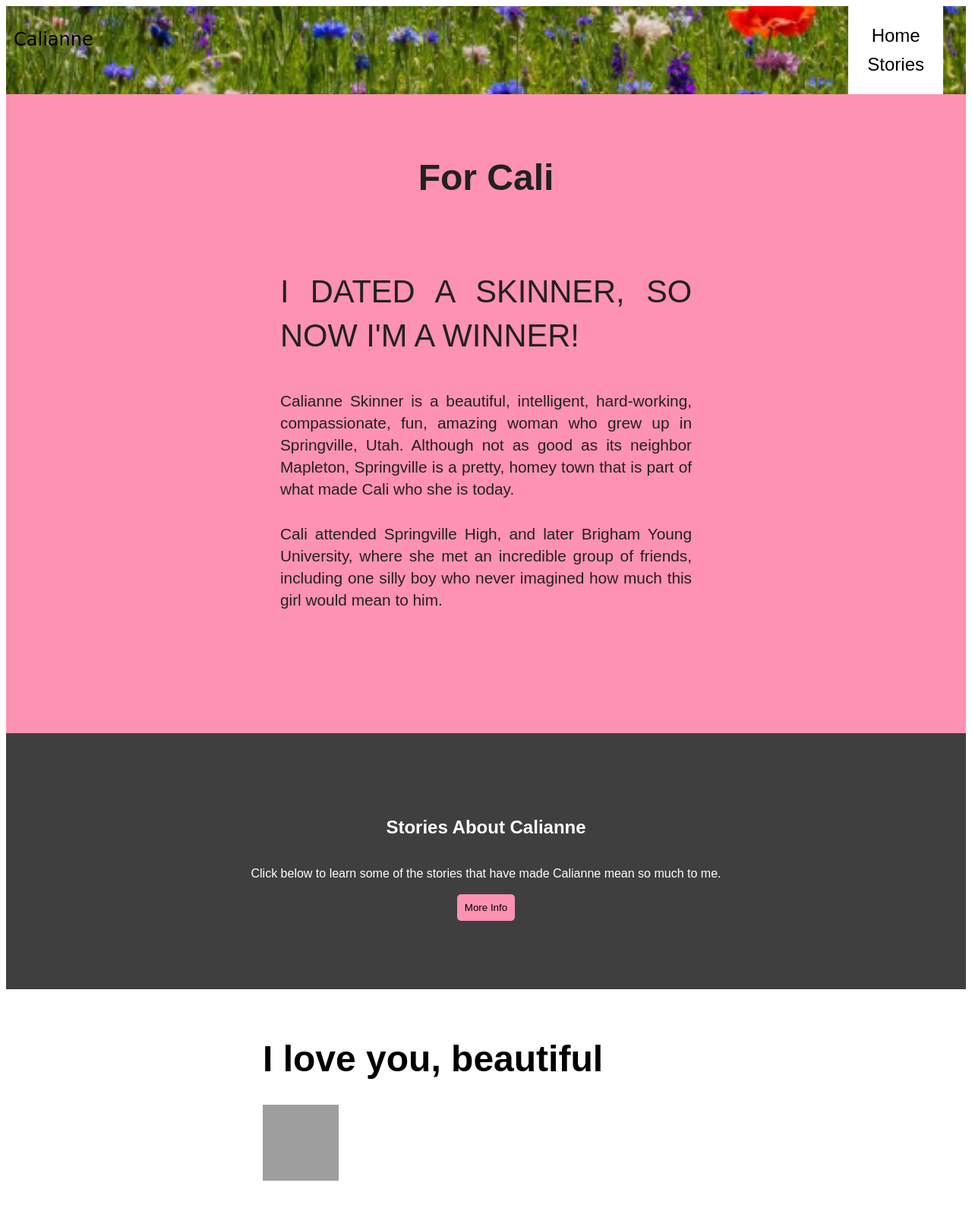
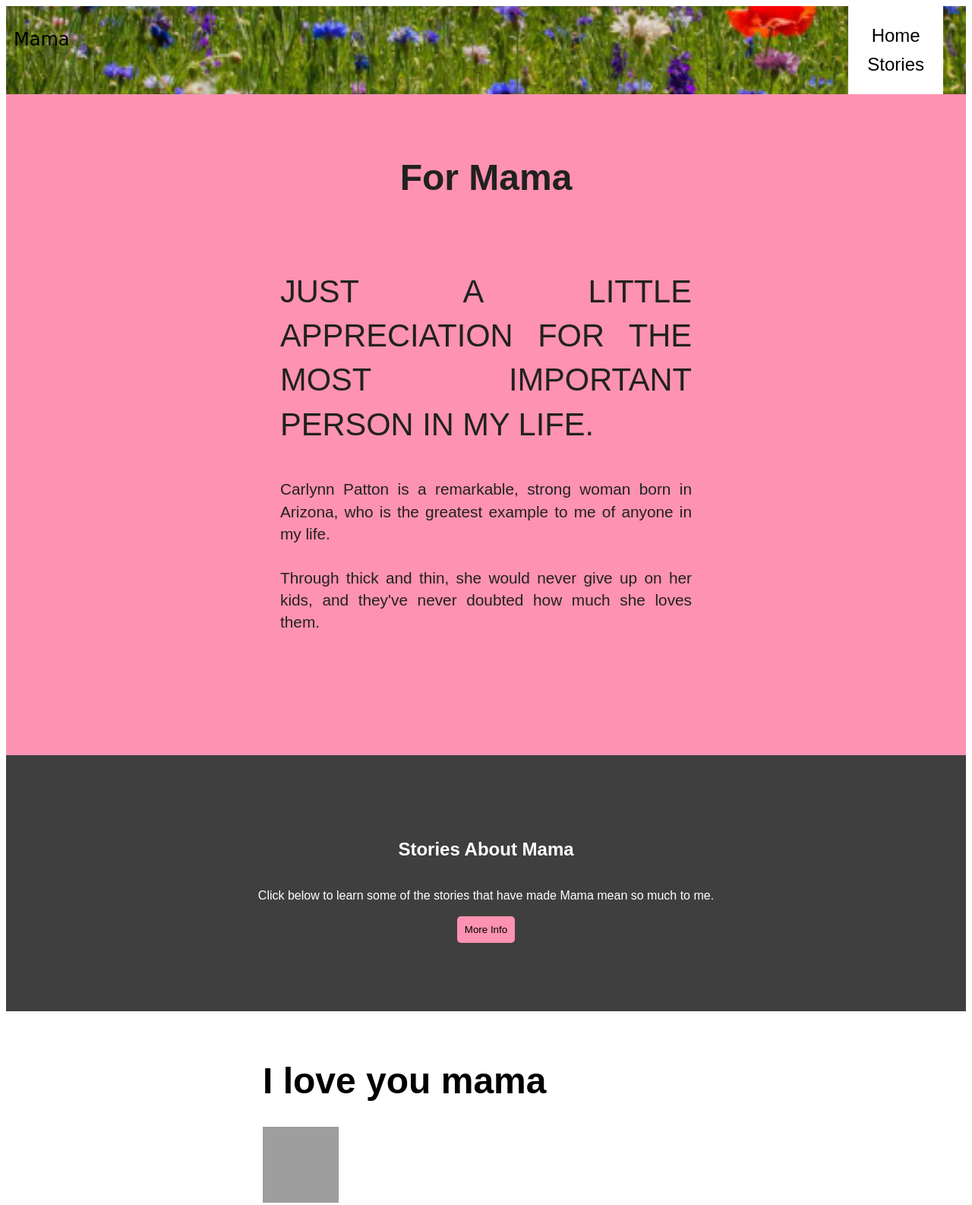
Before and after one commit to Jordanpatton78/for_mama, a plain HTML site: page index.html in a window 1280 px wide. Shown: the whole page at 76% size. Drawn offline with Linux system fonts and the light colour scheme; grey boxes are pictures that could not be loaded.

Commit message:
Update index.html

```diff
--- a/index.html
+++ b/index.html
@@ -8,7 +8,7 @@
 
 
             <div class="nav-logo">
-                <span nav-logo--title>Calianne</span>
+                <span nav-logo--title>Mama</span>
 
             </div>
 
@@ -32,30 +32,30 @@
     </nav>
     <header>
         <h1 id="forCali">
-            For Cali
+            For Mama
         </h1>
         <div class="header-content">
 
 
             <div class="header-title">
 
-                <p class="header-subtitle">I dated a Skinner, so now I'm a winner!</p>
-                <p>Calianne Skinner is a beautiful, intelligent, hard-working, compassionate, fun, amazing woman who grew up in Springville, Utah. Although not as good as its neighbor Mapleton, Springville is a pretty, homey town that is part of what made Cali who she is today.
+                <p class="header-subtitle">Just a little appreciation for the most important person in my life.</p>
+                <p>Carlynn Patton is a remarkable, strong woman born in Arizona, who is the greatest example to me of anyone in my life.
               <br><br>
-Cali attended Springville High, and later Brigham Young University, where she met an incredible group of friends, including one silly boy who never imagined how much this girl would mean to him.</p>
+Through thick and thin, she would never give up on her kids, and they've never doubted how much she loves them.</p>
         </div>
     </header>
     <main>
         <section class="about" id="about">
             <div class="about-box">
-                <h2 class="about-box--title">Stories About Calianne</h2>
-                <p>Click below to learn some of the stories that have made Calianne mean so much to me.</p>
+                <h2 class="about-box--title">Stories About Mama</h2>
+                <p>Click below to learn some of the stories that have made Mama mean so much to me.</p>
                 <button id="button" class="about-btn"onclick="window.location.href='stories.html';">More Info</button>
             </div>
         </section>
 
         <div class="footer-credits">
-          <h1>I love you, beautiful</h1>
+          <h1>I love you mama</h1>
           <img id="heart" src="https://i.ibb.co/0JMsqRp/Screenshot-2023-08-21-5-05-Photo-Room.png" alt="Screenshot-2023-08-21-5-05-Photo-Room" border="0">
         </div>
 
```
